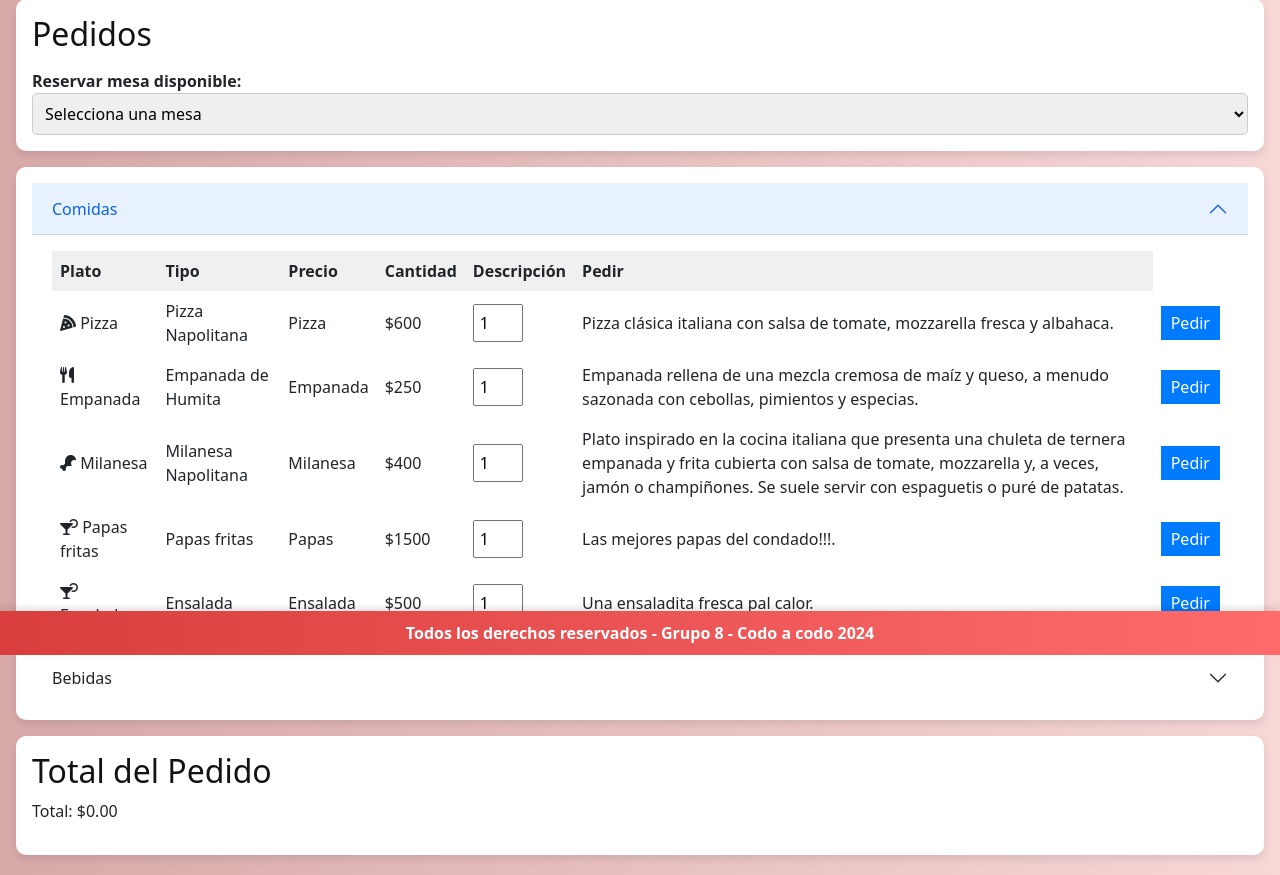
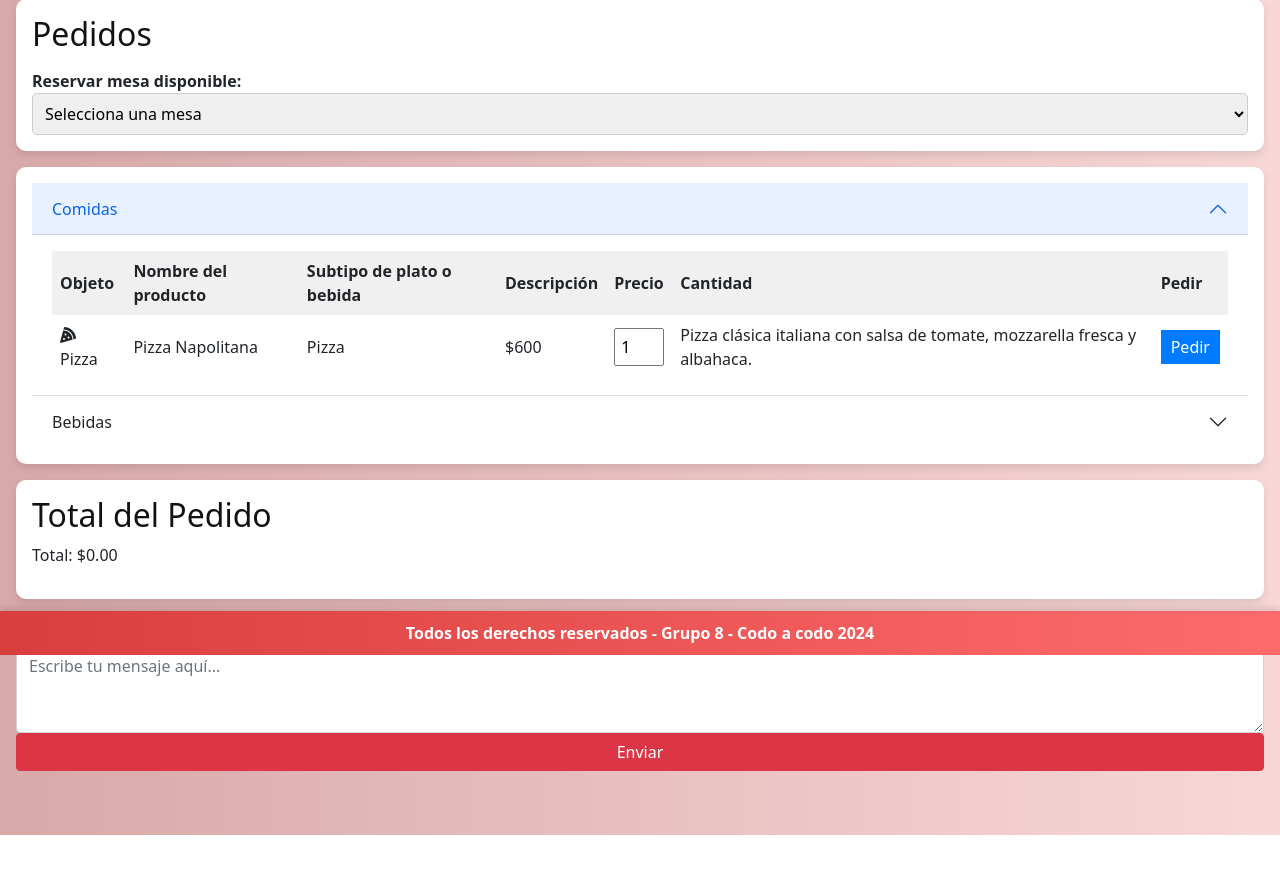
Before and after one commit to GrupoDjango8/Grupo-8, a Django app: page /webGOcho/ in a window 1280 px wide, after a click on "Comidas". Shown: the part 145-1020 px from the top of the page. After the commit the page ends 980 px from the top, so only its background shows below. Run offline with Django 5.2, Linux system fonts and the light colour scheme; tables that the repository leaves empty hold one stand-in row (values such as "Sample post").

Commit message:
Hice pruebas con el hardcodeo - salieron bien

```diff
--- a/carpeta_prueba/another_index2.html
+++ b/carpeta_prueba/another_index2.html
@@ -12,7 +12,6 @@
     <header>
         <h1>Grupo 8 - Codo a codo</h1>
     </header>
-    <!--Hay que hardcodear esto de acuerdo a lo que nos recomienden -->
     <main>
         <section id="pedidos">
             <h2>Pedidos</h2>
@@ -208,7 +207,7 @@
     <footer>
         <p><strong>Todos los derechos reservados - Grupo 8 - Codo a codo 2024</strong></p>
     </footer>
-<script src="https://cdn.jsdelivr.net/npm/@popperjs/core@2.9.2/dist/umd/popper.min.js" integrity="sha384-IQsoLXl5PILFhosVNubq5LC7Qb9DXgDA9i+tQ8Zj3iwWAwPtgFTxbJ8NT4GN1R8p" crossorigin="anonymous"></script>
+    <script src="https://cdn.jsdelivr.net/npm/@popperjs/core@2.9.2/dist/umd/popper.min.js" integrity="sha384-IQsoLXl5PILFhosVNubq5LC7Qb9DXgDA9i+tQ8Zj3iwWAwPtgFTxbJ8NT4GN1R8p" crossorigin="anonymous"></script>
 <script src="https://cdn.jsdelivr.net/npm/bootstrap@5.0.2/dist/js/bootstrap.min.js" integrity="sha384-cVKIPhGWiC2Al4u+LWgxfKTRIcfu0JTxR+EQDz/bgldoEyl4H0zUF0QKbrJ0EcQF" crossorigin="anonymous"></script>
 <script>
     var total = 0;
--- a/grupo8Trabajo/webGOcho/templates/webGOcho/index.html
+++ b/grupo8Trabajo/webGOcho/templates/webGOcho/index.html
@@ -46,15 +46,27 @@
                     <table>
                         <thead>
                             <tr>
-                                <th>Plato</th>
-                                <th>Tipo</th>
+                                <th>Objeto</th>
+                                <th>Nombre del producto</th>
+                                <th>Subtipo de plato o bebida</th>
+                                <th>Descripción</th>
                                 <th>Precio</th>
                                 <th>Cantidad</th>
-                                <th>Descripción</th>
                                 <th>Pedir</th>
                             </tr>
                         </thead>
                         <tbody>
+                            {% for objeto_del_menu in objetos_menu %}
+                                {% if objeto_del_menu.objeto == 'comida' %}
+                                    <td>{{objeto_del_menu.objeto}}</td>
+                                    <td>{{objeto_del_menu.nombre_del_producto}}</td>
+                                    <td>{{objeto_del_menu.subtipo}}</td>
+                                    <td>{{objeto_del_menu.descripcion}}</td>
+                                    <td>{{objeto_del_menu.precio}}</td>
+                                    <td><input type="number" class="cantidad-input" value="1" min="1"></td>
+                                    <td><button class="pedir-button">Pedir</button></td>
+                                {%endif%}
+                            {% endfor %}
                             <tr>
                                 <td><i class="fas fa-pizza-slice"></i> Pizza</td>
                                 <td>Pizza Napolitana</td>
@@ -64,45 +76,8 @@
                                 <td>Pizza clásica italiana con salsa de tomate, mozzarella fresca y albahaca.</td>
                                 <td><button class="pedir-button" onclick="addToOrder('Pizza', 600, this)">Pedir</button></td>
                             </tr>
-                            <tr>
-                                <td><i class="fas fa-utensils"></i> Empanada</td>
-                                <td>Empanada de Humita</td>
-                                <td>Empanada</td>
-                                <td>$250</td>
-                                <td><input type="number" class="cantidad-input" value="1" min="1"></td>
-                                <td>Empanada rellena de una mezcla cremosa de maíz y queso, a menudo sazonada con cebollas, pimientos y especias.</td>
-                                <td><button class="pedir-button" onclick="addToOrder('Empanada de Humita', 250, this)">Pedir</button></td>
-                            </tr>
-                            <tr>
-                                <td><i class="fas fa-drumstick-bite"></i> Milanesa</td>
-                                <td>Milanesa Napolitana</td>
-                                <td>Milanesa</td>
-                                <td>$400</td>
-                                <td><input type="number" class="cantidad-input" value="1" min="1"></td>
-                                <td>Plato inspirado en la cocina italiana que presenta una chuleta de ternera empanada y frita cubierta con salsa de tomate, mozzarella y, a veces, jamón o champiñones. Se suele servir con espaguetis o puré de patatas.</td>
-                                <td><button class="pedir-button" onclick="addToOrder('Milanesa Napolitana', 400, this)">Pedir</button></td>
-                            </tr>
-                            <tr>
-                                <td><i class="fas fa-cocktail"></i> Papas fritas</td>
-                                <td>Papas fritas</td>
-                                <td>Papas</td>
-                                <td>$1500</td>
-                                <td><input type="number" class="cantidad-input" value="1" min="1"></td>
-                                <td>Las mejores papas del condado!!!.</td>
-                                <td><button class="pedir-button" onclick="addToOrder('Papas fritas', 1500, this)">Pedir</button></td>
-                            </tr>
-                            <tr>
-                                <td><i class="fas fa-cocktail"></i> Ensalada</td>
-                                <td>Ensalada</td>
-                                <td>Ensalada</td>
-                                <td>$500</td>
-                                <td><input type="number" class="cantidad-input" value="1" min="1"></td>
-                                <td>Una ensaladita fresca pal calor.</td>
-                                <td><button class="pedir-button" onclick="addToOrder('Ensalada', 500, this)">Pedir</button></td>
-                            </tr>
                         </tbody>
                     </table>
-
                 </div>
               </div>
             </div>
@@ -116,16 +91,34 @@
                 <div class="accordion-body">
                     <table>
                         <thead>
-                            <tr>
-                                <th>Bebida</th>
-                                <th>Tipo</th>
+                           <tr>
+                                <th>Objeto</th>
+                                <th>Nombre del producto</th>
+                                <th>Subtipo de plato o bebida</th>
+                                <th>Descripción</th>
                                 <th>Precio</th>
                                 <th>Cantidad</th>
-                                <th>Descripción</th>
                                 <th>Pedir</th>
                             </tr>
                         </thead>
                         <tbody>
+                            {% for objeto_del_menu in objetos_menu %}
+                                {% if objeto_del_menu.objeto == 'bebida' %}
+                                    {% if objeto_del_menu.subtipo == 'cerveza' or  objeto_del_menu.subtipo == 'Cerveza'%}
+                                    <td><i class="fas fa-beer"></i></td>
+                                    {% endif %}
+                                    <td>{{objeto_del_menu.nombre_del_producto}}</td>
+                                    <td>{{objeto_del_menu.subtipo}}</td>
+                                    <td>{{objeto_del_menu.descripcion}}</td>
+                                    <td>{{objeto_del_menu.precio}}</td>
+                                    <td><input type="number" class="cantidad-input" value="1" min="1"></td>
+                                    <td><button class="pedir-button">Pedir</button></td>
+                                {%endif%}
+                                {% empty %}
+                                <td>
+                                    <p>No hay un menú disponible</p>
+                                </td>
+                            {% endfor %}
                             <tr>
                                 <td><i class="fas fa-cocktail"></i> Coca-Cola</td>
                                 <td>Coca-Cola</td>
--- a/grupo8Trabajo/webGOcho/views.py
+++ b/grupo8Trabajo/webGOcho/views.py
@@ -2,18 +2,16 @@ from django.shortcuts import render,redirect
 from django.http import HttpResponse
 from .forms import *
 from django.contrib import messages
-from .models import Cliente
+from .models import Cliente, Menu
 # Create your views here.
 #Renderizado del index
 def index(request):
     # Hay que harcodear esto
+    menu = Menu.objects.all()
     contexto = {
-        'bebidas':[
-            ['Gaseosa',2000],
-            ['Vino', 3000],
-            ['Cerveza', 1500]
-        ]
+        'objetos_menu': menu
     }
+    print(contexto['objetos_menu'])
     return render(request, "webGOcho/index.html", contexto)
 
 #Renderizado del registro
```
